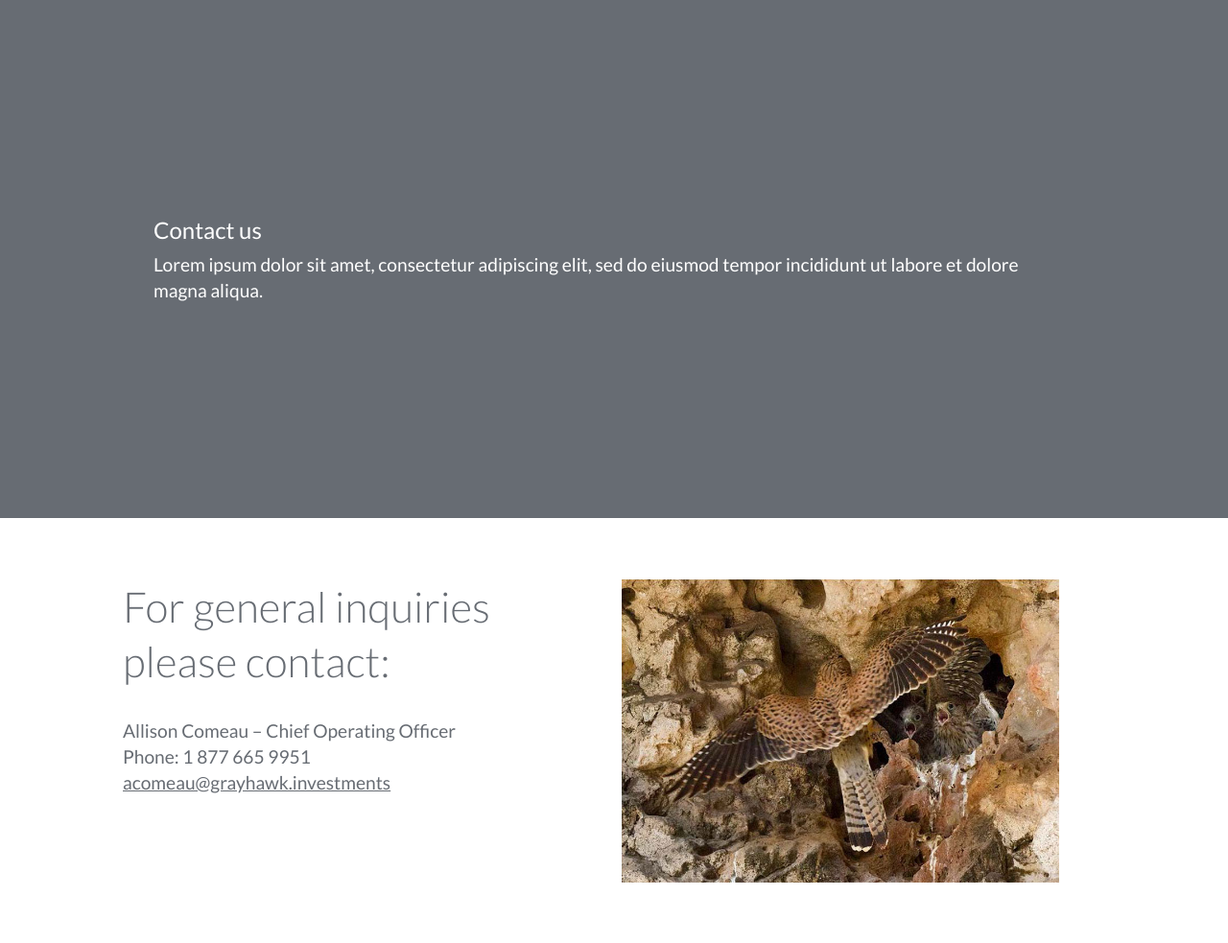
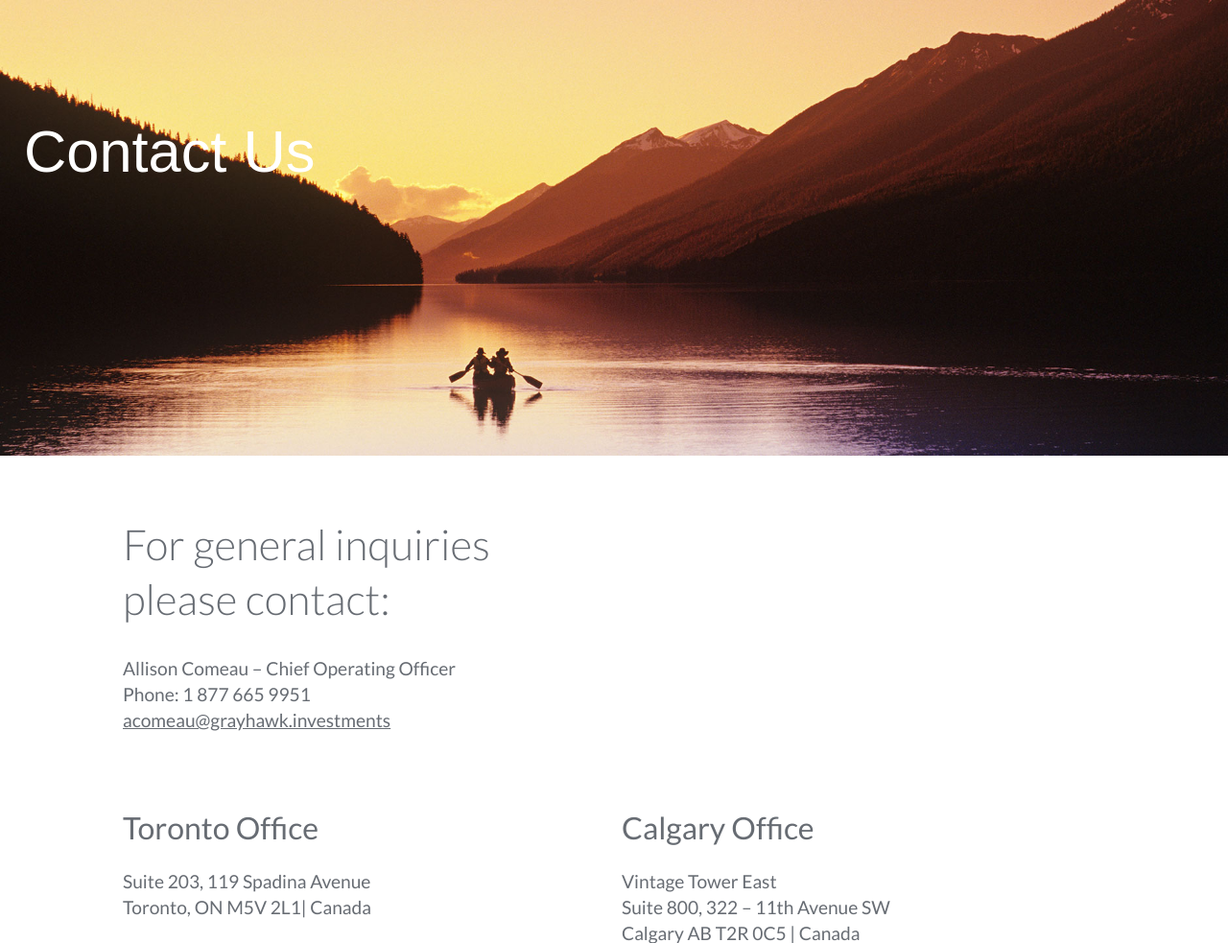
Before and after one commit to jhope-q30/6240-greyhawk, a PHP site: page /contact/index.php in a window 1280 px wide. Shown: the part 166-1149 px from the top of the page at 96% size. Run offline with PHP 8.4, Linux system fonts and the light colour scheme; some web fonts are replaced.

Commit message:
small changes to style and content on the contact page

```diff
--- a/contact/index.php
+++ b/contact/index.php
@@ -8,13 +8,13 @@ include('../includes/header.inc.php');
 <main>
 
 <section>
-    <div class="gh-hero gh-hero-full">
-        <span class="gh-caption">
-            <div class="gh_grid">
-                <h1>Contact us</h1>
-                <p>Lorem ipsum dolor sit amet, consectetur adipiscing elit, sed do eiusmod tempor incididunt ut labore et dolore magna aliqua.</p>
+    <div class="gh-hero">
+        <img src="<?php echo docroot; ?>img/contact-hero.jpg" alt="">
+        <div class="gh-caption">
+            <div class="gh-caption-container">
+                <h1><small>Contact Us</small></h1>
             </div>
-        </span>
+        </div>
     </div>
 </section>
 <section>
@@ -28,11 +28,12 @@ Phone: 1 877 665 9951<br>
 <a href="mailto:acomeau@grayhawk.investments">acomeau@grayhawk.investments</a></p>
                 </div>
                 <div class="gh-item">
-                    <div class="pad-right-exlarge nopad-tiny nopad-small">
+                    &nbsp;
+                    <?php /* <div class="pad-right-exlarge nopad-tiny nopad-small">
                         <div class="img_ani">
                             <img src="<?php echo docroot; ?>img/Grayhawk_Home_01.jpg" alt="">
                         </div>
-                    </div>
+                    </div> */ ?>
                 </div>
             </div>
         </div>
@@ -40,7 +41,7 @@ Phone: 1 877 665 9951<br>
 </section>
 <section>
     <div class="gh-container">
-        <div class="gh-panel-4">
+        <div class="gh-panel-4 nopad-top">
             <div class="gh_grid gh_grid-1-2">
                 <div class="gh-item">
                     <h3>Toronto Office</h3>
--- a/our-people/index.php
+++ b/our-people/index.php
@@ -141,7 +141,7 @@ else: /* show our people html */
         <img src="<?php echo docroot; ?>img/people/Grayhawk_Bios-Group_2U1A1280.jpg" alt="">
         <div class="gh-caption">
             <div class="gh-caption-container">
-                <h1>Our People</h1>
+                <h1><small>Our People</small></h1>
             </div>
         </div>
     </div>
```
Also changed, not shown: img/contact-hero.jpg (added), img/temp-bio-img.jpg.
